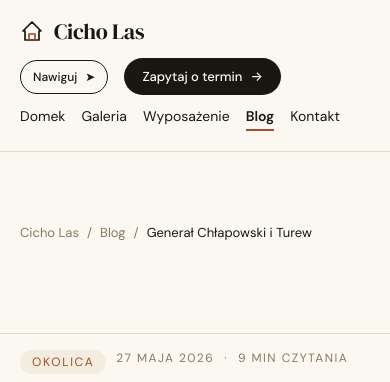
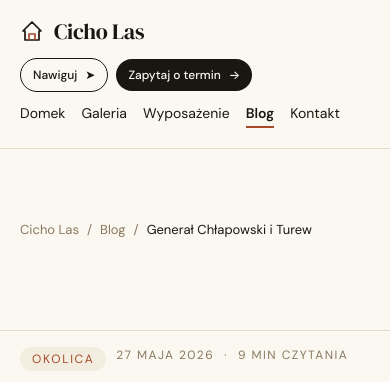
Before and after one commit to emancypage/cichowo-web, a PHP site: page /blog/general-chlapowski-turew/index.html in a window 390 px wide. Shown: the top 382 px of the page. Run offline with PHP 8.4, Linux system fonts and the light colour scheme.

Commit message:
Fix mobile header: compact nowrap buttons, no CTA wrapping

```diff
--- a/css/styles.css
+++ b/css/styles.css
@@ -1346,7 +1346,8 @@ a { color: inherit; }
   .nav { padding: 16px 20px; flex-wrap: wrap; gap: 12px; }
   .nav__links { order: 3; width: 100%; gap: 16px; overflow-x: auto; padding-bottom: 4px; }
   .nav__phone { display: none; }
-  .btn-nav { padding: 8px 12px; font-size: 12px; }
+  .nav__right { gap: 8px; flex-wrap: wrap; justify-content: flex-end; }
+  .btn-nav, .btn-cta, .btn-share { padding: 8px 12px; font-size: 12px; white-space: nowrap; }
   .btn-share { display: inline-flex; }
   .hero, .about, .sleep, .gallery, .amenities, .blog-teaser, .contact, .blog-header, .faq { padding-left: 20px; padding-right: 20px; }
   .filters { padding: 24px 20px 0; top: 64px; }
```
